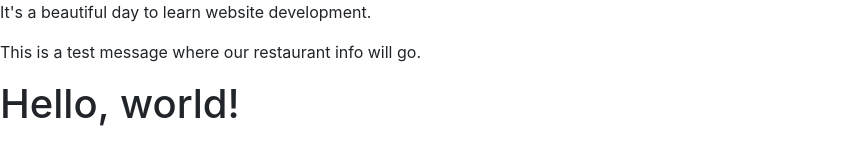
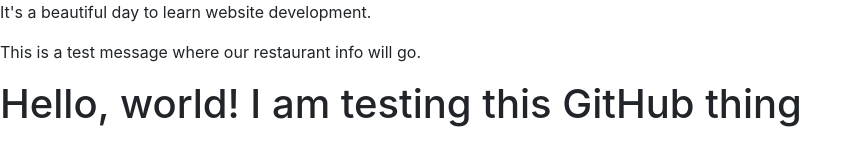
Before and after one commit to N0yeka/HCI-Lets-Get-Down-To-Business, a plain HTML site: page index.html in a window 1280 px wide. Shown: the whole page, without its empty margins (0-861 px from the left). Drawn offline with nearby package versions, Linux system fonts and the light colour scheme.

Commit message:
Update index.html

```diff
--- a/index.html
+++ b/index.html
@@ -32,7 +32,7 @@
     <![endif]-->
   </head>
   <body>
-    <h1>Hello, world!</h1>
+    <h1>Hello, world! I am testing this GitHub thing</h1>
 
     <!-- jQuery (necessary for Bootstrap's JavaScript plugins) -->
     <script src="https://ajax.googleapis.com/ajax/libs/jquery/1.12.4/jquery.min.js"></script>
```
